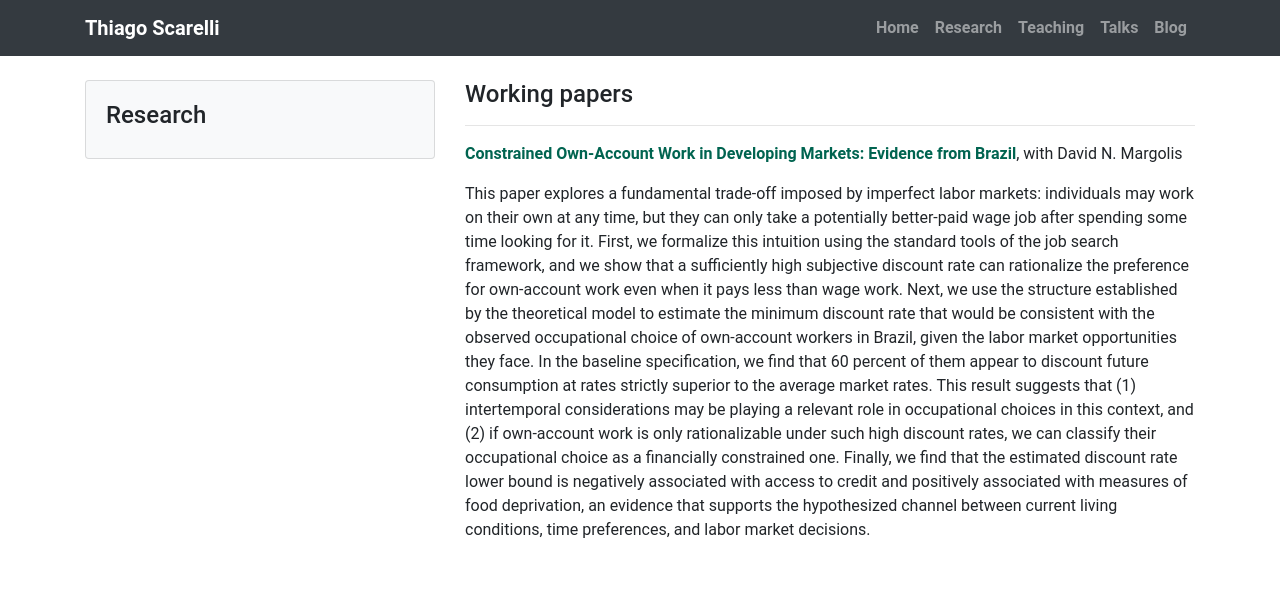
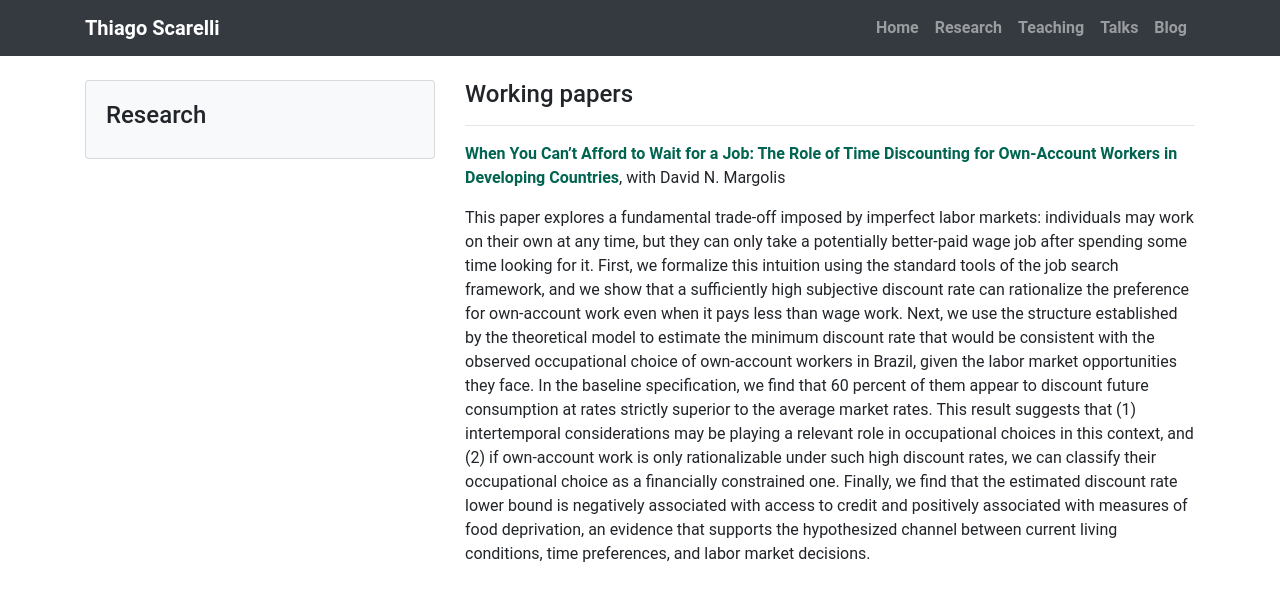
Before and after one commit to thiagoscarelli/thiagoscarelli.github.io, a Jekyll site: the page built from _pages/research.md, in a window 1280 px wide. Shown: the top 601 px of the page. Built offline with Jekyll 4.4.1, drawn with Linux system fonts in a browser that asks for light colours.

Commit message:
new title

```diff
--- a/_pages/research.md
+++ b/_pages/research.md
@@ -8,7 +8,7 @@
 
 <hr>
 
-<b>[Constrained Own-Account Work in Developing Markets: Evidence from Brazil](../docs/wp_scarelli_margolis.pdf)</b>, with David N. Margolis
+<b>[When You Can’t Afford to Wait for a Job: The Role of Time Discounting for Own-Account Workers in Developing Countries](../docs/wp_scarelli_margolis.pdf)</b>, with David N. Margolis
 
 This paper explores a fundamental trade-off imposed by imperfect labor markets: individuals may work on their own at any time, but they can only take a potentially better-paid wage job after spending some time looking for it. First, we formalize this intuition using the standard tools of the job search framework, and we show that a sufficiently high subjective discount rate can rationalize the preference for own-account work even when it pays less than wage work. Next, we use the structure established by the theoretical model to estimate the minimum discount rate that would be consistent with the observed occupational choice of own-account workers in Brazil, given the labor market opportunities they face. In the baseline specification, we find that 60 percent of them appear to discount future consumption at rates strictly superior to the average market rates. This result suggests that (1) intertemporal considerations may be playing a relevant role in occupational choices in this context, and (2) if own-account work is only rationalizable under such high discount rates, we can classify their occupational choice as a financially constrained one. Finally, we find that the estimated discount rate lower bound is negatively associated with access to credit and positively associated with measures of food deprivation, an evidence that supports the hypothesized channel between current living conditions, time preferences, and labor market decisions.
 
```
